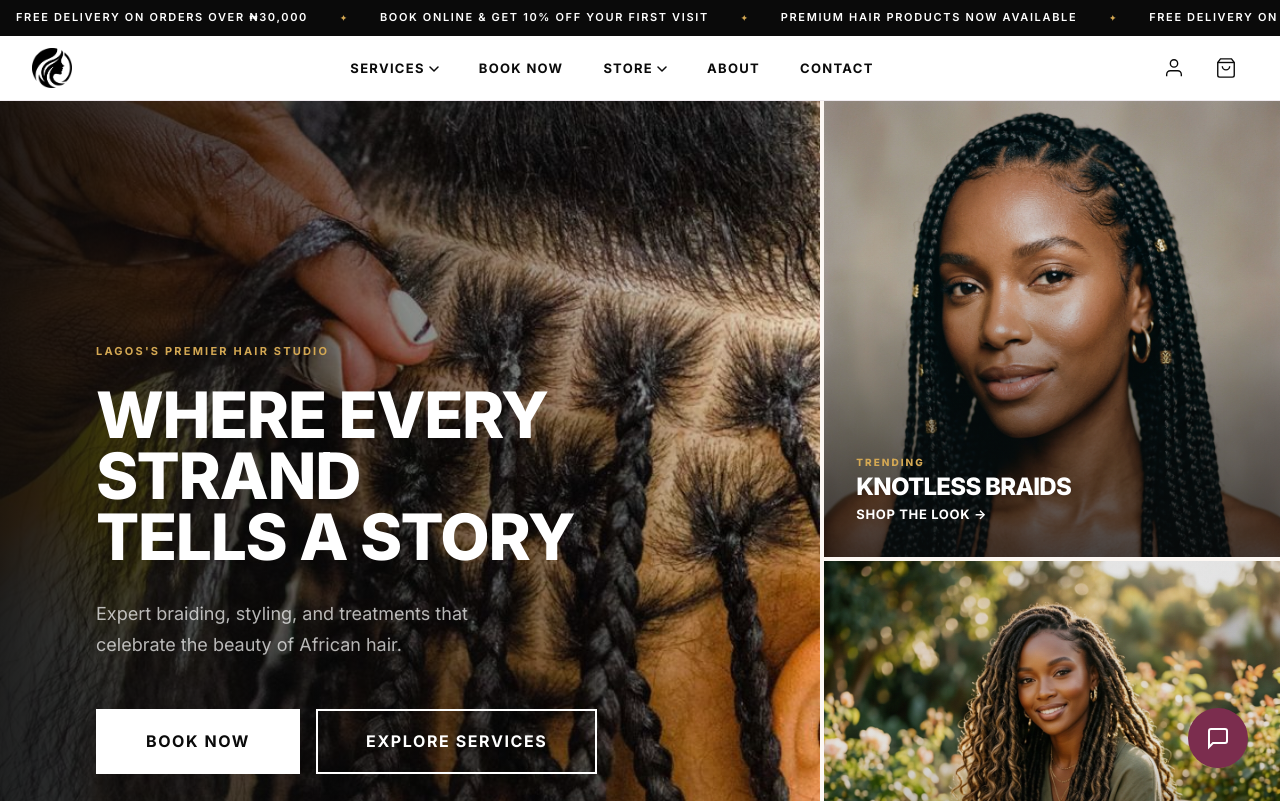
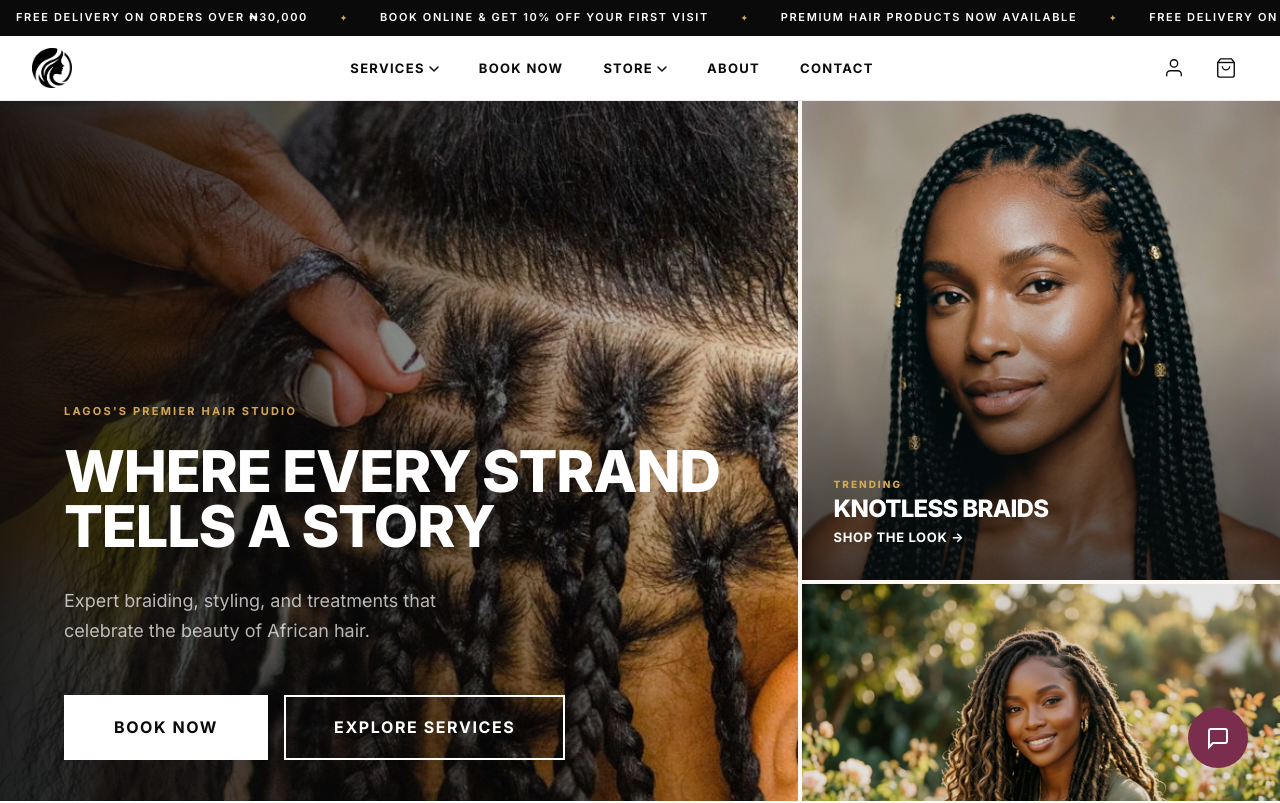
Before and after one commit to Macwilson007/Braiders, a Next.js app: page / in a window 1280 px wide. Shown: the top 803 px of the page. Built offline with nearby package versions, Linux system fonts and the light colour scheme.

Commit message:
fix: balance hero layout, fix cta visibility, and ensure 2-line title

```diff
--- a/src/app/page.module.css
+++ b/src/app/page.module.css
@@ -3,11 +3,11 @@
 
 .heroGrid {
   display: grid;
-  grid-template-columns: 1.8fr 1fr; /* Increased width for better text fitting */
+  grid-template-columns: 2fr 1.2fr; /* Wider main area and slightly wider side area */
   gap: 4px;
-  height: calc(100vh - 100px); /* Account for 64px header + 36px marquee */
+  height: calc(100vh - 100px);
   min-height: 600px;
-  overflow: hidden; /* Prevent side cards or images from spilling into other sections */
+  overflow: hidden;
 }
 
 .heroMain { position: relative; }
@@ -29,8 +29,8 @@
 }
 
 .heroContent {
-  padding: var(--space-4xl);
-  max-width: 800px;
+  padding: var(--space-2xl) var(--space-3xl); /* Reduced padding to give text more room */
+  max-width: 900px;
   position: relative;
   z-index: 2;
   background: linear-gradient(to right, rgba(10,10,10,0.9) 0%, transparent 100%);
@@ -52,7 +52,7 @@
 
 .heroTitle {
   font-family: var(--font-body);
-  font-size: clamp(2rem, 5vw, 4.5rem); /* Reduced font size to fit 2 lines */
+  font-size: clamp(2rem, 4.5vw, 3.8rem); /* Smaller font size to ensure 2-line fit */
   font-weight: 900;
   text-transform: uppercase;
   letter-spacing: -0.02em;
@@ -80,6 +80,7 @@
   display: flex;
   flex-direction: column;
   gap: 4px;
+  height: 100%; /* Force side area to fill grid height */
 }
 
 .heroCard {
@@ -92,7 +93,6 @@
 .heroCardImage {
   width: 100%;
   height: 100%;
-  min-height: 200px;
   object-fit: cover;
   transition: transform var(--duration-slower) var(--ease-out);
 }
```
